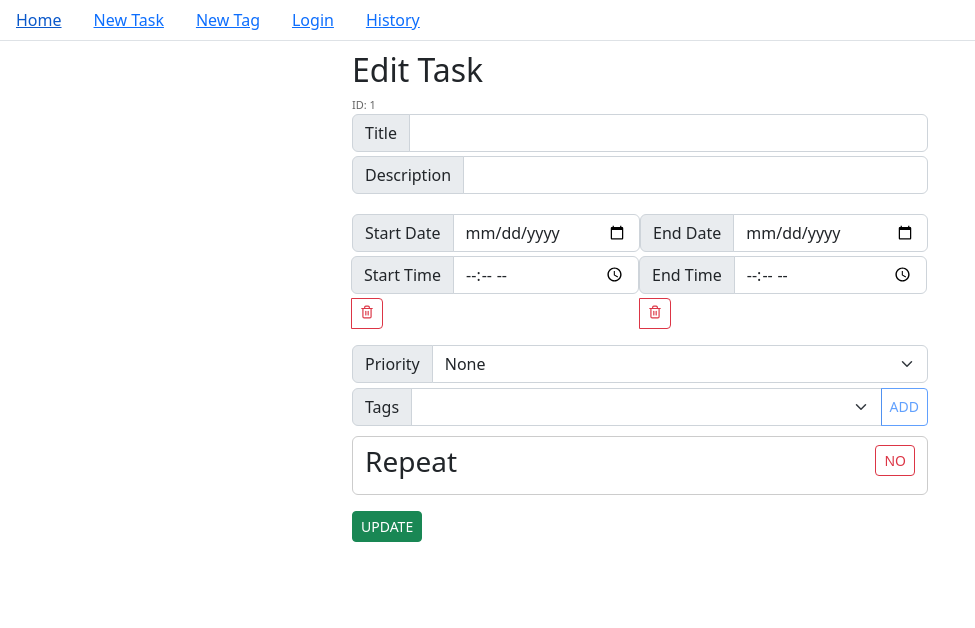
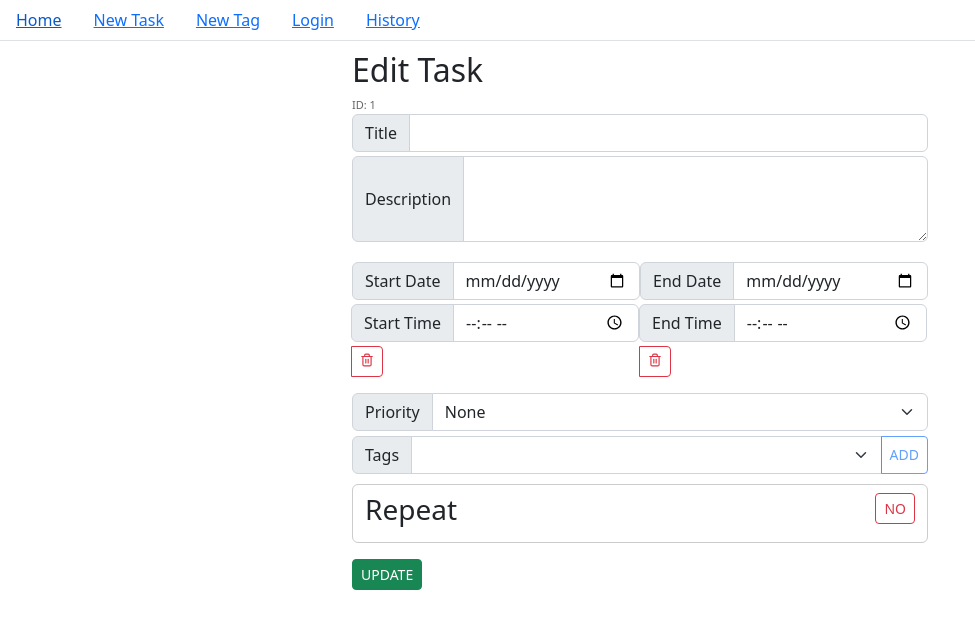
Before and after one commit to MrOggy85/tasks, a React (Create React App) app: page /task/1 in a window 1280 px wide. Shown: the top 628 px of the page, without its empty margins (0-975 px from the left). Built offline with nearby package versions, Linux system fonts and the light colour scheme.

Commit message:
feat: allow multi row description

```diff
--- a/src/pages/Home/Home.module.css
+++ b/src/pages/Home/Home.module.css
@@ -10,6 +10,7 @@
   margin: 0;
   color: rgb(92, 92, 92);
   font-size: 0.7em;
+  white-space: break-spaces;
 }
 
 .mobileDate {
--- a/src/pages/Task/Task.tsx
+++ b/src/pages/Task/Task.tsx
@@ -38,6 +38,18 @@ const InputField = ({
 }: InputFieldProps) => (
   <InputGroup className="mb-1">
     <InputGroup.Text>{label}</InputGroup.Text>
+    {type === 'textarea' ? (
+      <Form.Control
+        disabled={disabled}
+        type="textarea"
+        value={value}
+        as={'textarea'}
+        rows={3}
+        onChange={({ target: { value } }) => {
+          onChange(value);
+        }}
+      />
+    ) : (
       <Form.Control
         step={step}
         disabled={disabled}
@@ -47,6 +59,7 @@ const InputField = ({
           onChange(value);
         }}
       />
+    )}
     {displayAfter && <InputGroup.Text>{displayAfter}</InputGroup.Text>}
   </InputGroup>
 );
```
Lines whose indentation alone changed are shown as unchanged.
